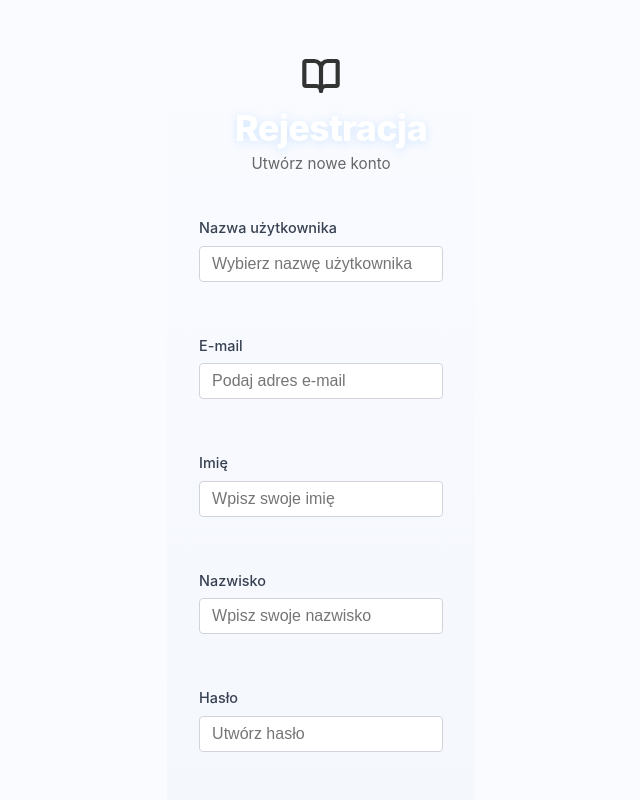
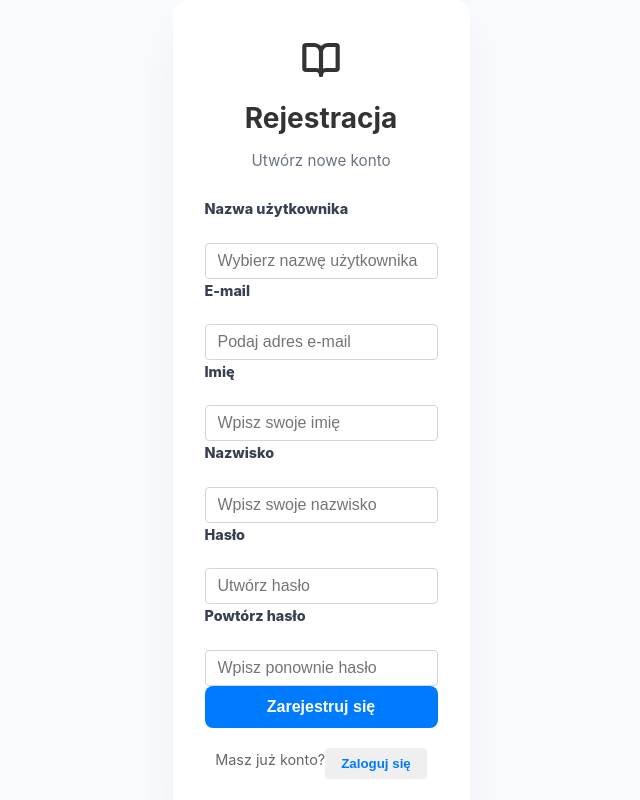
Before and after one commit to KajetanJanusz/biblioteka_drf_vue, a React (Vite) app: page / in a window 1280 px wide. Both pictures are taken after a click on the button "Zarejestruj się". Shown: the top 800 px of the page, without its empty margins (319-959 px from the left). Built offline with nearby package versions, Linux system fonts and the light colour scheme.

Commit message:
repair css

```diff
--- a/src/screens/AddUser.jsx
+++ b/src/screens/AddUser.jsx
@@ -71,7 +71,7 @@ const AddUser = () => {
           {/* Przycisk Wstecz */}
           <header className="bg-blue-800 text-white flex items-center p-4">
           <button onClick={() => navigate(-1)} className="mr-4 text-2xl">←</button>
-          <h1 className="header-title">Dodaj książkę</h1>
+          <h1 className="header-title">Dodaj uzytkownika</h1>
           </header>
 
 
--- a/src/screens/RegisterScreen.jsx
+++ b/src/screens/RegisterScreen.jsx
@@ -38,19 +38,17 @@ const RegisterScreen = () => {
   };
 
   return (
-    <div className="min-h-screen bg-[#2c3e50] flex items-center justify-center py-12 px-4 sm:px-6 lg:px-8">
-      <div className="max-w-md w-full bg-[#f9f7f1] p-8 rounded-lg shadow-lg">
-        <div className="text-center">
+    <div className="register-card">
               <div className="logo">
                 <BookOpen size={40} strokeWidth={2.5} className="logo-icon text-blue-600" />
               </div>
-          <h1 className="text-2xl font-bold font-serif text-[#2c3e50] mb-2">Rejestracja</h1>
-          <p className="text-gray-600 mb-8">Utwórz nowe konto</p>
-        </div>
+          <h1 className="register-title">Rejestracja</h1>
+          <p className="register-subtitle">Utwórz nowe konto</p>
 
-        <div className="space-y-4">
+
+        <div className="form-group">
           <div>
-            <label htmlFor="username" className="block text-sm font-medium text-gray-700 mb-1">
+            <label htmlFor="username" className="form-label">
               Nazwa użytkownika
             </label>
             <input
@@ -65,7 +63,7 @@ const RegisterScreen = () => {
           </div>
 
           <div>
-            <label htmlFor="email" className="block text-sm font-medium text-gray-700 mb-1">
+            <label htmlFor="email" className="form-label">
               E-mail
             </label>
             <input
@@ -80,7 +78,7 @@ const RegisterScreen = () => {
           </div>
 
           <div>
-            <label htmlFor="firstName" className="block text-sm font-medium text-gray-700 mb-1">
+            <label htmlFor="firstName" className="form-label">
               Imię
             </label>
             <input
@@ -95,7 +93,7 @@ const RegisterScreen = () => {
           </div>
 
           <div>
-            <label htmlFor="lastName" className="block text-sm font-medium text-gray-700 mb-1">
+            <label htmlFor="lastName" className="form-label">
               Nazwisko
             </label>
             <input
@@ -110,7 +108,7 @@ const RegisterScreen = () => {
           </div>
 
           <div>
-            <label htmlFor="password" className="block text-sm font-medium text-gray-700 mb-1">
+            <label htmlFor="password" className="form-label">
               Hasło
             </label>
             <input
@@ -125,7 +123,7 @@ const RegisterScreen = () => {
           </div>
 
           <div>
-            <label htmlFor="confirmPassword" className="block text-sm font-medium text-gray-700 mb-1">
+            <label htmlFor="confirmPassword" className="form-label">
               Powtórz hasło
             </label>
             <input
@@ -143,7 +141,7 @@ const RegisterScreen = () => {
             <button
               onClick={handleRegister}
               disabled={isLoading}
-              className="w-full bg-[#1e88e5] py-3 rounded-md text-white font-bold hover:bg-blue-600 focus:outline-none focus:ring-2 focus:ring-offset-2 focus:ring-blue-500 transition duration-150 ease-in-out"
+              className="register-button"
             >
               {isLoading ? (
                 <div className="flex justify-center">
@@ -165,7 +163,6 @@ const RegisterScreen = () => {
             Zaloguj się
           </button>
         </div>
-      </div>
     </div>
   );
 };
--- a/src/styles/RegisterScreen.css
+++ b/src/styles/RegisterScreen.css
@@ -11,29 +11,39 @@ body, html {
   }
 
   /* Karta rejestracji */
-  .min-h-screen {
-    min-height: 100vh;
-  }
-
-  .bg-\[\#2c3e50\] {
-    background-color: #f9fbff;
-  }
-
-  .max-w-md {
+  /* Karta logowania */
+  .register-card {
     background: #fff;
     border-radius: 1rem;
     padding: 2.5rem 2rem;
     width: 100%;
-    max-width: 450px;
+    max-width: 400px;
     box-shadow: 0 25px 50px rgba(0, 0, 0, 0.05);
   }
 
-  .bg-\[\#f9f7f1\] {
-    background-color: #fff;
+  .logo {
+    display: flex;
+    justify-content: center;
+    margin-bottom: 1rem;
+  }
+
+  .logo-icon {
+    animation: fadeIn 0.5s ease;
+  }
+
+  @keyframes fadeIn {
+    from {
+      opacity: 0;
+      transform: scale(0.8);
+    }
+    to {
+      opacity: 1;
+      transform: scale(1);
+    }
   }
 
   /* Tytuły */
-  .text-2xl {
+  .register-title {
     font-size: 1.75rem;
     font-weight: 700;
     text-align: center;
@@ -41,7 +51,7 @@ body, html {
     color: #333;
   }
 
-  .text-gray-600 {
+  .register-subtitle {
     text-align: center;
     font-size: 0.95rem;
     color: #6b7280;
@@ -49,15 +59,16 @@ body, html {
   }
 
   /* Formularz i pola */
-  .space-y-4 > div {
+  .form-group {
     margin-bottom: 1.25rem;
   }
 
-  .block.text-sm {
+
+  .form-label {
     display: block;
-    font-weight: 500;
+    font-weight: 800;
     font-size: 0.9rem;
-    margin-bottom: 0.4rem;
+    margin-bottom: 1.4rem;
     color: #374151;
   }
 
@@ -82,8 +93,9 @@ body, html {
   }
 
   /* Przyciski */
-  .bg-\[\#1e88e5\] {
-    background-color: #007bff;
+.register-button {
+    width: 100%;
+    background: #007bff;
     color: white;
     font-weight: 600;
     border: none;
@@ -92,10 +104,9 @@ body, html {
     font-size: 1rem;
     cursor: pointer;
     transition: background 0.2s ease;
-    width: 100%;
   }
 
-  .bg-\[\#1e88e5\]:hover {
+.register-button:hover {
     background-color: #0066e5;
   }
 
```
